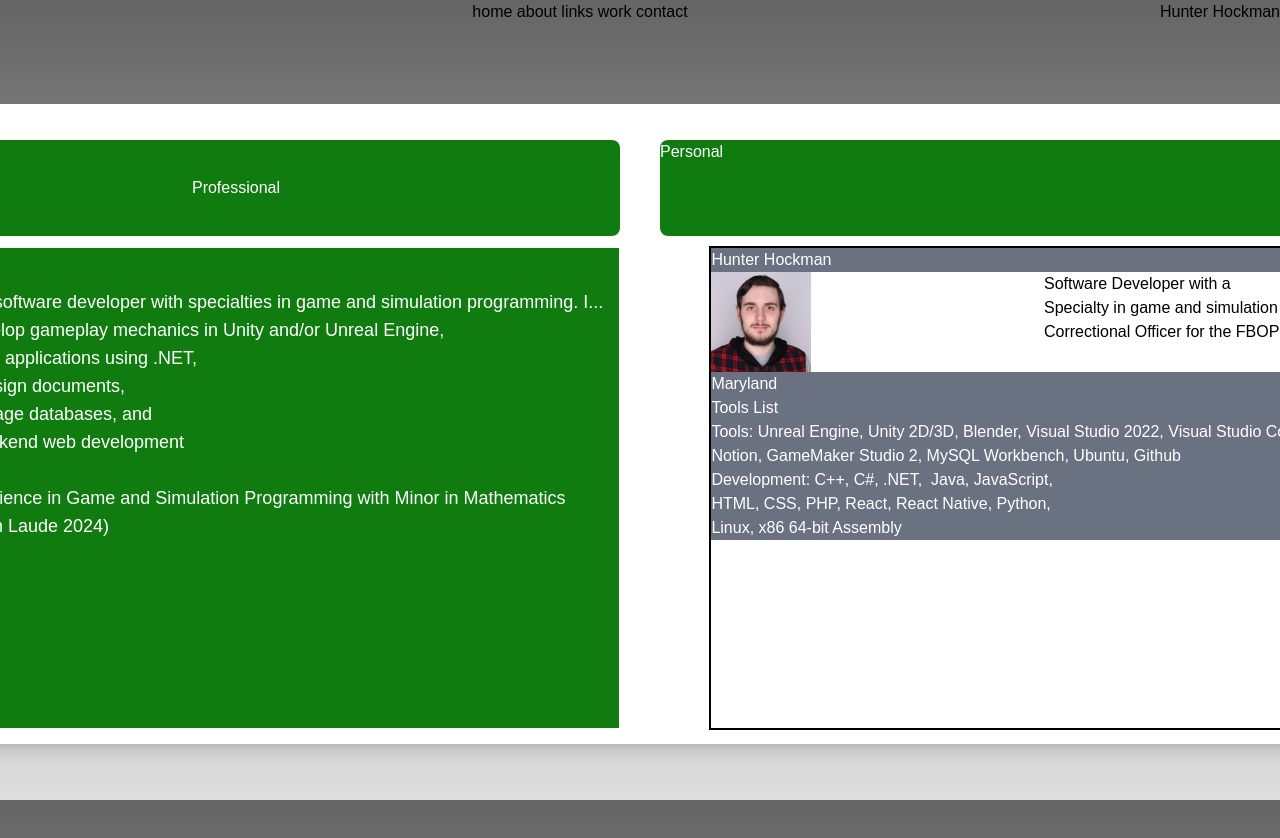
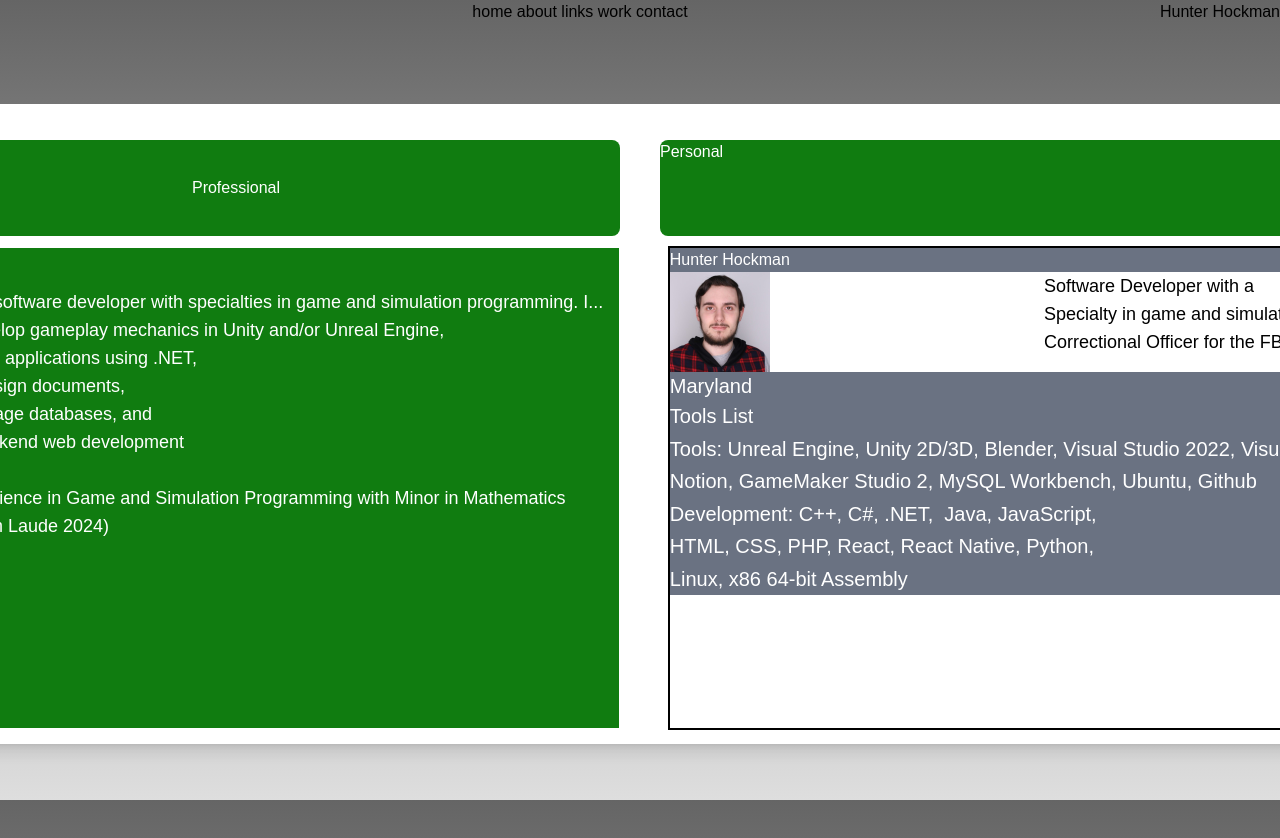
Before and after one commit to Anti-Loli/Portfolio, a Next.js app: page /about in a window 1280 px wide. Shown: the top 838 px of the page. Built offline with nearby package versions, Linux system fonts and the light colour scheme.

Commit message:
Update Profile.tsx

```diff
--- a/src/app/components/Profile.tsx
+++ b/src/app/components/Profile.tsx
@@ -35,7 +35,7 @@ export default function XboxProfile({ username }: { username: string }) {
                 </div>
             <div className="outline-2 row-span-4">
               <div className=" bg-gray-500 text-white">Hunter Hockman</div>
-              <div className="grid grid-flow-col grid-cols-2">
+              <div className="grid grid-flow-col grid-cols-2 text-lg">
                 <Image
                   src="/ProfilePicture.jpg"
                   alt="Profile picture of the website owner"
@@ -50,9 +50,9 @@ export default function XboxProfile({ username }: { username: string }) {
                 </ul>
               </div>
 
-              <div className=" bg-gray-500 text-white">Maryland</div>
+              <div className=" bg-gray-500 text-white text-xl">Maryland</div>
 
-              <div className=" bg-gray-500 text-white">
+              <div className=" bg-gray-500 text-white  text-xl leading-relaxed">
                 Tools List
                 <ul>
                     <li>Tools: Unreal Engine, Unity 2D/3D, Blender, Visual Studio 2022, Visual Studio Code,</li>
```
